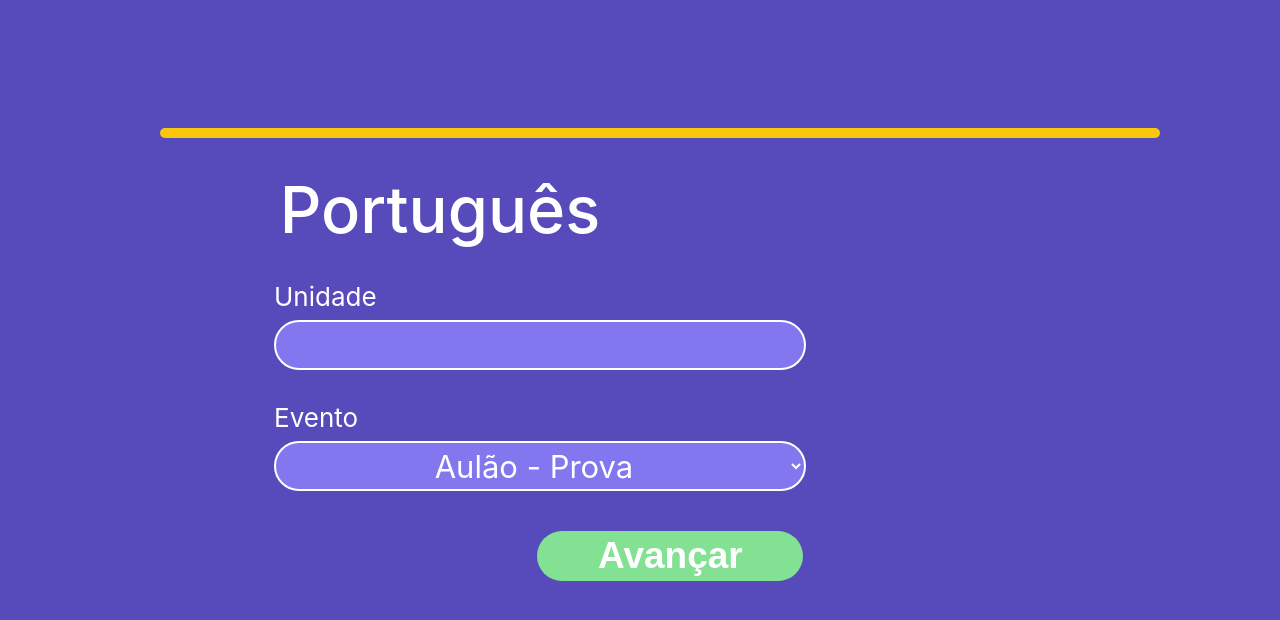
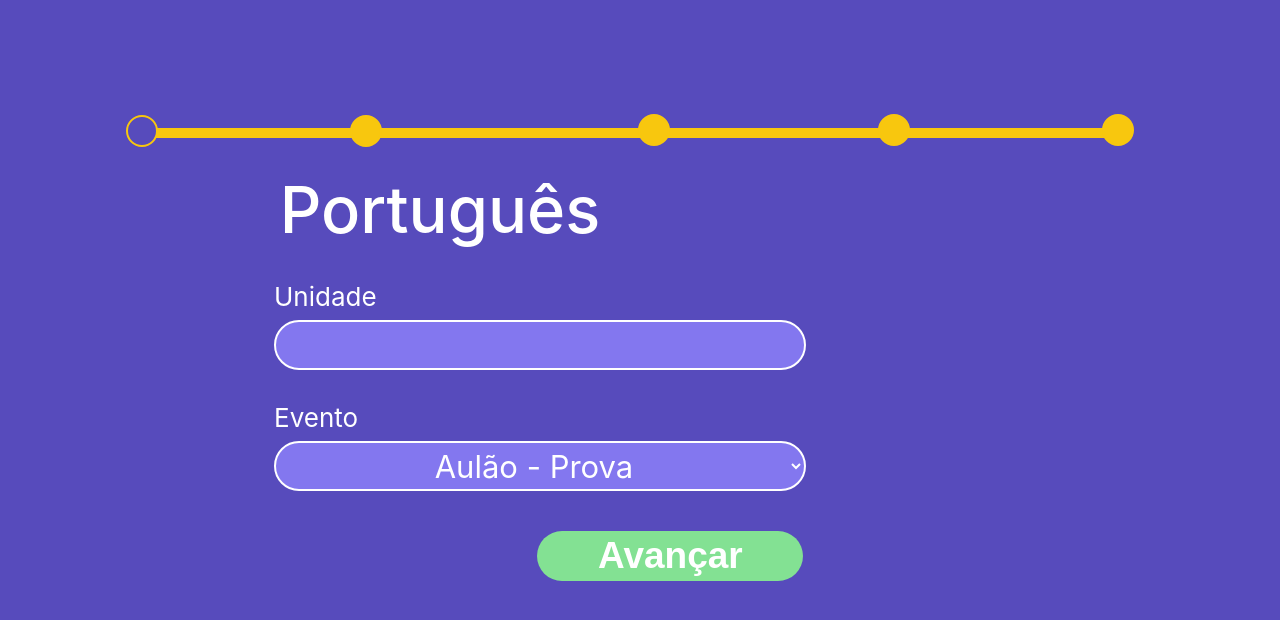
Before and after one commit to diegoandcontroll/steps-react, a React (Create React App) app: page / in a window 1280 px wide. Shown: the top 620 px of the page. Built offline with nearby package versions, Linux system fonts and the light colour scheme.

Commit message:
feat: create stepsbar and animate active page

```diff
--- a/src/pages/StepFive/index.tsx
+++ b/src/pages/StepFive/index.tsx
@@ -25,7 +25,13 @@ export const StepFive = () => {
   return (
     <>
     <div style={{marginTop: '8rem'}}>
-      <div style={{marginLeft: '10rem',width: '1000px', height: '10px', backgroundColor: '#F8C70E', borderRadius: '10px'}}></div>
+      <div style={{marginLeft: '8rem',width: '1000px', height: '10px', backgroundColor: '#F8C70E', borderRadius: '10px'}}>
+        <C.Point />
+        <C.SecondPoint />
+        <C.ThreePoint />
+        <C.FourPoint />
+        <C.FivePoint />
+      </div>
     </div>
     <C.Container>
       <C.Content>
--- a/src/pages/StepFive/style.ts
+++ b/src/pages/StepFive/style.ts
@@ -5,6 +5,69 @@ export const Container = styled.div`
   display: flex;
   justify-content: center;
   align-items: center;
+`;
+export const Point = styled.div`
+    width: 32px;
+    height: 32px;
+    border: none;
+    border-radius: 50%;
+    margin-left: 30px;
+    margin-right: -0px;
+    background-color: #F8C70E;
+    position: relative;
+    top: -0.8rem;
+    left: -2rem;
+`;
+export const SecondPoint = styled.div`
+    width: 32px;
+    height: 32px;
+    border: 2px solid #F8C70E;
+    border-radius: 50%;
+    margin-left: 30px;
+    margin-right: -12px;
+    background-color: #F8C70E;
+    position: relative;
+    top: -2.8rem;
+    left: 12rem;
+`;
+
+export const ThreePoint = styled.div`
+  width: 32px;
+  height: 32px;
+  border: 2px solid #F8C70E;
+  border-radius: 50%;
+  margin-left: 30px;
+  margin-right: -12px;
+  background-color: #F8C70E;
+  position: relative;
+  top: -4.85rem;
+  left: 30rem;
+`;
+
+export const FourPoint = styled.div`
+  width: 32px;
+  height: 32px;
+  border: 2px solid #F8C70E;
+  border-radius: 50%;
+  margin-left: 30px;
+  margin-right: -12px;
+  background-color: #F8C70E;
+  position: relative;
+  top: -6.85rem;
+  left: 45rem;
+`;
+
+export const FivePoint = styled.div`
+  width: 32px;
+  height: 32px;
+  border: 2px solid #F8C70E;
+  border-radius: 50%;
+  margin-left: 30px;
+  margin-right: -12px;
+  background-color: #574BBC;
+  position: relative;
+  top: -8.85rem;
+  left: 59rem;
 `;
 export const Wrapper = styled.div`
   margin-left: 20rem;
--- a/src/pages/StepFour/index.tsx
+++ b/src/pages/StepFour/index.tsx
@@ -30,7 +30,13 @@ export const StepFour = () => {
   return (
     <>
     <div style={{marginTop: '8rem'}}>
-      <div style={{marginLeft: '10rem',width: '1000px', height: '10px', backgroundColor: '#F8C70E', borderRadius: '10px'}}></div>
+      <div style={{marginLeft: '8rem',width: '1000px', height: '10px', backgroundColor: '#F8C70E', borderRadius: '10px'}}>
+        <C.Point />
+        <C.SecondPoint />
+        <C.ThreePoint />
+        <C.FourPoint />
+        <C.FivePoint />
+      </div>
     </div>
     <C.Container>
       <C.Content>
--- a/src/pages/StepFour/style.ts
+++ b/src/pages/StepFour/style.ts
@@ -5,7 +5,70 @@ export const Container = styled.div`
   display: flex;
   justify-content: center;
   align-items: center;
-`
+`;
+export const Point = styled.div`
+    width: 32px;
+    height: 32px;
+    border: none;
+    border-radius: 50%;
+    margin-left: 30px;
+    margin-right: -0px;
+    background-color: #F8C70E;
+    position: relative;
+    top: -0.8rem;
+    left: -2rem;
+`;
+export const SecondPoint = styled.div`
+    width: 32px;
+    height: 32px;
+    border: 2px solid #F8C70E;
+    border-radius: 50%;
+    margin-left: 30px;
+    margin-right: -12px;
+    background-color: #F8C70E;
+    position: relative;
+    top: -2.8rem;
+    left: 12rem;
+`;
+
+export const ThreePoint = styled.div`
+  width: 32px;
+  height: 32px;
+  border: 2px solid #F8C70E;
+  border-radius: 50%;
+  margin-left: 30px;
+  margin-right: -12px;
+  background-color: #F8C70E;
+  position: relative;
+  top: -4.85rem;
+  left: 30rem;
+`;
+
+export const FourPoint = styled.div`
+  width: 32px;
+  height: 32px;
+  border: 2px solid #F8C70E;
+  border-radius: 50%;
+  margin-left: 30px;
+  margin-right: -12px;
+  background-color: #574BBC;
+  position: relative;
+  top: -6.85rem;
+  left: 45rem;
+`;
+
+export const FivePoint = styled.div`
+  width: 32px;
+  height: 32px;
+  border: 2px solid #F8C70E;
+  border-radius: 50%;
+  margin-left: 30px;
+  margin-right: -12px;
+  background-color: #F8C70E;
+  position: relative;
+  top: -8.85rem;
+  left: 59rem;
+`;
 export const WrapperButtons = styled.div`
   margin-top: 7.48rem;
   margin-left: 14.5rem;
--- a/src/pages/StepOne/index.tsx
+++ b/src/pages/StepOne/index.tsx
@@ -35,7 +35,13 @@ export const StepOne = () => {
   return (
     <>
     <div style={{marginTop: '8rem'}}>
-      <div style={{marginLeft: '10rem',width: '1000px', height: '10px', backgroundColor: '#F8C70E', borderRadius: '10px'}}></div>
+      <div style={{marginLeft: '8rem',width: '1000px', height: '10px', backgroundColor: '#F8C70E', borderRadius: '10px'}}>
+        <C.Point />
+        <C.SecondPoint />
+        <C.ThreePoint />
+        <C.FourPoint />
+        <C.FivePoint />
+      </div>
     </div>
     <C.Container>
       <C.Content>
--- a/src/pages/StepOne/style.ts
+++ b/src/pages/StepOne/style.ts
@@ -6,7 +6,72 @@ export const Container = styled.div`
   justify-content: center;
   align-items: center;
 `
+export const BarsWrapper = styled.div`
 
+`;
+export const Point = styled.div`
+    width: 32px;
+    height: 32px;
+    border: 2px solid #F8C70E;
+    border-radius: 50%;
+    margin-left: 30px;
+    margin-right: -0px;
+    background-color: #574BBC;
+    position: relative;
+    top: -0.8rem;
+    left: -2rem;
+`;
+export const SecondPoint = styled.div`
+    width: 32px;
+    height: 32px;
+    border: 2px solid #F8C70E;
+    border-radius: 50%;
+    margin-left: 30px;
+    margin-right: -12px;
+    background-color: #F8C70E;
+    position: relative;
+    top: -2.8rem;
+    left: 12rem;
+`;
+
+export const ThreePoint = styled.div`
+  width: 32px;
+  height: 32px;
+  border: 2px solid #F8C70E;
+  border-radius: 50%;
+  margin-left: 30px;
+  margin-right: -12px;
+  background-color: #F8C70E;
+  position: relative;
+  top: -4.85rem;
+  left: 30rem;
+`;
+
+export const FourPoint = styled.div`
+  width: 32px;
+  height: 32px;
+  border: 2px solid #F8C70E;
+  border-radius: 50%;
+  margin-left: 30px;
+  margin-right: -12px;
+  background-color: #F8C70E;
+  position: relative;
+  top: -6.85rem;
+  left: 45rem;
+`;
+
+export const FivePoint = styled.div`
+  width: 32px;
+  height: 32px;
+  border: 2px solid #F8C70E;
+  border-radius: 50%;
+  margin-left: 30px;
+  margin-right: -12px;
+  background-color: #F8C70E;
+  position: relative;
+  top: -8.85rem;
+  left: 59rem;
+`;
 export const Content = styled.main`
   display: flex;
   justify-content: center;
--- a/src/pages/StepThree3/style.ts
+++ b/src/pages/StepThree/style.ts
@@ -13,6 +13,69 @@ export const WrapperButtons = styled.div`
   justify-content: space-between;
   align-items: center;
   gap: 5rem;
+`;
+export const Point = styled.div`
+    width: 32px;
+    height: 32px;
+    border: none;
+    border-radius: 50%;
+    margin-left: 30px;
+    margin-right: -0px;
+    background-color: #F8C70E;
+    position: relative;
+    top: -0.8rem;
+    left: -2rem;
+`;
+export const SecondPoint = styled.div`
+    width: 32px;
+    height: 32px;
+    border: 2px solid #F8C70E;
+    border-radius: 50%;
+    margin-left: 30px;
+    margin-right: -12px;
+    background-color: #F8C70E;
+    position: relative;
+    top: -2.8rem;
+    left: 12rem;
+`;
+
+export const ThreePoint = styled.div`
+  width: 32px;
+  height: 32px;
+  border: 2px solid #F8C70E;
+  border-radius: 50%;
+  margin-left: 30px;
+  margin-right: -12px;
+  background-color: #574BBC;
+  position: relative;
+  top: -4.85rem;
+  left: 30rem;
+`;
+
+export const FourPoint = styled.div`
+  width: 32px;
+  height: 32px;
+  border: 2px solid #F8C70E;
+  border-radius: 50%;
+  margin-left: 30px;
+  margin-right: -12px;
+  background-color: #F8C70E;
+  position: relative;
+  top: -6.85rem;
+  left: 45rem;
+`;
+
+export const FivePoint = styled.div`
+  width: 32px;
+  height: 32px;
+  border: 2px solid #F8C70E;
+  border-radius: 50%;
+  margin-left: 30px;
+  margin-right: -12px;
+  background-color: #F8C70E;
+  position: relative;
+  top: -8.85rem;
+  left: 59rem;
 `;
 export const Content = styled.main`
   display: flex;
--- a/src/pages/StepTwo/index.tsx
+++ b/src/pages/StepTwo/index.tsx
@@ -40,7 +40,13 @@ export const StepTwo = () => {
   return (
     <>
     <div style={{marginTop: '8rem'}}>
-      <div style={{marginLeft: '10rem',width: '1000px', height: '10px', backgroundColor: '#F8C70E', borderRadius: '10px'}}></div>
+      <div style={{marginLeft: '8rem',width: '1000px', height: '10px', backgroundColor: '#F8C70E', borderRadius: '10px'}}>
+        <C.Point />
+        <C.SecondPoint />
+        <C.ThreePoint />
+        <C.FourPoint />
+        <C.FivePoint />
+      </div>
     </div>
     <C.Container>
       <C.Content>
--- a/src/pages/StepTwo/style.ts
+++ b/src/pages/StepTwo/style.ts
@@ -12,6 +12,69 @@ export const WrapperButtons = styled.div`
   justify-content: space-between;
   align-items: center;
   gap: 5rem;
+`;
+export const Point = styled.div`
+    width: 32px;
+    height: 32px;
+    border: none;
+    border-radius: 50%;
+    margin-left: 30px;
+    margin-right: -0px;
+    background-color: #F8C70E;
+    position: relative;
+    top: -0.8rem;
+    left: -2rem;
+`;
+export const SecondPoint = styled.div`
+    width: 32px;
+    height: 32px;
+    border: 2px solid #F8C70E;
+    border-radius: 50%;
+    margin-left: 30px;
+    margin-right: -12px;
+    background-color: #574BBC;
+    position: relative;
+    top: -2.8rem;
+    left: 12rem;
+`;
+
+export const ThreePoint = styled.div`
+  width: 32px;
+  height: 32px;
+  border: 2px solid #F8C70E;
+  border-radius: 50%;
+  margin-left: 30px;
+  margin-right: -12px;
+  background-color: #F8C70E;
+  position: relative;
+  top: -4.85rem;
+  left: 30rem;
+`;
+
+export const FourPoint = styled.div`
+  width: 32px;
+  height: 32px;
+  border: 2px solid #F8C70E;
+  border-radius: 50%;
+  margin-left: 30px;
+  margin-right: -12px;
+  background-color: #F8C70E;
+  position: relative;
+  top: -6.85rem;
+  left: 45rem;
+`;
+
+export const FivePoint = styled.div`
+  width: 32px;
+  height: 32px;
+  border: 2px solid #F8C70E;
+  border-radius: 50%;
+  margin-left: 30px;
+  margin-right: -12px;
+  background-color: #F8C70E;
+  position: relative;
+  top: -8.85rem;
+  left: 59rem;
 `;
 export const Content = styled.main`
   display: flex;
--- a/src/router.tsx
+++ b/src/router.tsx
@@ -1,7 +1,7 @@
 import { BrowserRouter, Route } from 'react-router-dom';
 import { StepFive } from './pages/StepFive';
 import { StepFour } from './pages/StepFour';
-import { StepThree } from './pages/StepThree3';
+import { StepThree } from './pages/StepThree';
 import { StepTwo } from './pages/StepTwo';
 import {StepOne} from './pages/StepOne';
 
--- a/src/styles/global.ts
+++ b/src/styles/global.ts
@@ -138,5 +138,89 @@ export const GlobalStyle = createGlobalStyle`
     width: 395px;
     height: 345.67px;
   }
+  .point{
+    width: 6px;
+    height: 6px;
+    border: 3px solid #494A7C;
+    border-radius: 50%;
+    margin-left: 30px;
+    margin-right: -6px;
+    background-color: red;
+  }
+  .stepper-wrapper {
+  margin-top: auto;
+  display: flex;
+  justify-content: space-between;
+  margin-bottom: 20px;
+}
+.stepper-item {
+  position: relative;
+  display: flex;
+  flex-direction: column;
+  align-items: center;
+  flex: 1;
+
+  @media (max-width: 768px) {
+    font-size: 12px;
+  }
+}
+
+.stepper-item::before {
+  position: absolute;
+  content: "";
+  border-bottom: 2px solid #ccc;
+  width: 100%;
+  top: 20px;
+  left: -50%;
+  z-index: 2;
+}
+
+.stepper-item::after {
+  position: absolute;
+  content: "";
+  border-bottom: 2px solid #ccc;
+  width: 100%;
+  top: 20px;
+  left: 50%;
+  z-index: 2;
+}
+
+.stepper-item .step-counter {
+  position: relative;
+  z-index: 5;
+  display: flex;
+  justify-content: center;
+  align-items: center;
+  width: 40px;
+  height: 40px;
+  border-radius: 50%;
+  background: #ccc;
+  margin-bottom: 6px;
+}
+
+.stepper-item .active {
+  font-weight: bold;
+}
+
+.stepper-item .completed .step-counter {
+  background-color: #4bb543;
+}
+
+.stepper-item .completed::after {
+  position: absolute;
+  content: "";
+  border-bottom: 2px solid #4bb543;
+  width: 100%;
+  top: 20px;
+  left: 50%;
+  z-index: 3;
+}
+
+  .stepper-item:first-child::before {
+    content: none;
+  }
+  .stepper-item:last-child::after {
+    content: none;
+  }
   }
 `;
```
Also changed, not shown: src/pages/StepThree/index.tsx (renamed from src/pages/StepThree3/index.tsx, +7 -1 lines).
